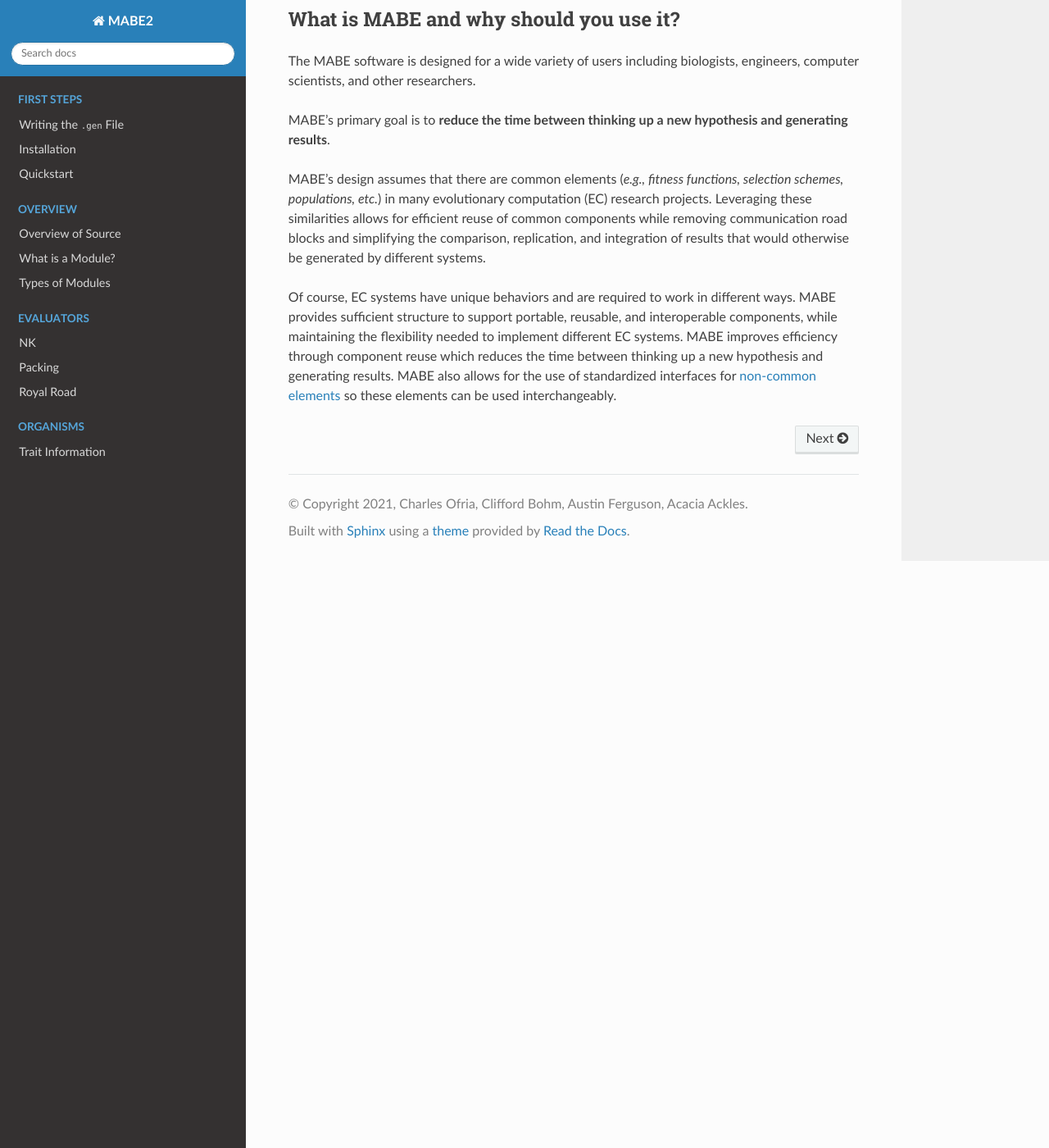
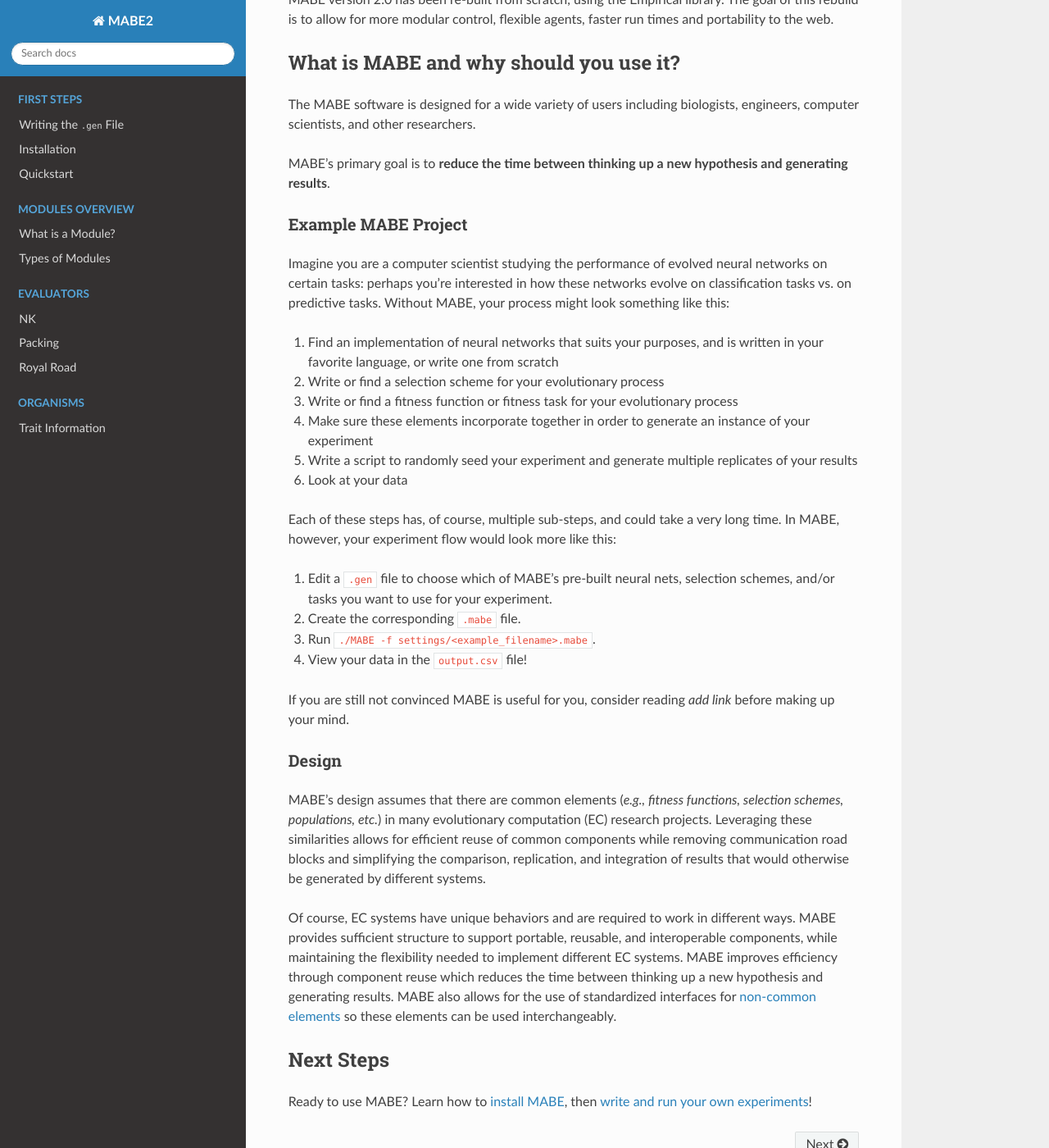
Before and after one commit to mercere99/MABE2, a Sphinx documentation site: the page built from docs/index.rst, in a window 1280 px wide and 1400 px high, scrolled down 729 px. Shown: the whole window at 82% size. Built offline with Sphinx 7.4.7 and the Read the Docs theme 2.0.0, drawn with Linux system fonts in a browser that asks for light colours.

Commit message:
Update MABE intro page with Aria's edits

```diff
--- a/docs/index.rst
+++ b/docs/index.rst
@@ -11,7 +11,9 @@ Welcome to MABE2's documentation!
 .. image:: images/MABE.png
   :width: 600
 
-`Visit MABE2 on github here <https://github.com/mercere99/MABE2>`_.
+.. important::
+  `Visit MABE2 on github here <https://github.com/mercere99/MABE2>`_.
+
 
 Modular Agent Based Evolver (MABE) is a software framework that allows users to easily build and customize software for evolutionary
 computation or artificial life. The resulting systems are useful for studying evolutionary dynamics, solving complex
@@ -28,6 +30,35 @@ researchers.
 
 MABE’s primary goal is to **reduce the time between thinking up a new hypothesis and generating results**.
 
+
+Example MABE Project
+********************
+
+Imagine you are a computer scientist studying the performance of evolved neural networks on certain tasks:
+perhaps you're interested in how these networks evolve on classification tasks vs. on predictive tasks.
+Without MABE, your process might look something like this:
+
+1. Find an implementation of neural networks that suits your purposes, and is written in your favorite language, or write one from scratch
+2. Write or find a selection scheme for your evolutionary process
+3. Write or find a fitness function or fitness task for your evolutionary process
+4. Make sure these elements incorporate together in order to generate an instance of your experiment
+5. Write a script to randomly seed your experiment and generate multiple replicates of your results
+6. Look at your data
+
+Each of these steps has, of course, multiple sub-steps, and could take a very long time. In MABE, however,
+your experiment flow would look more like this:
+
+1. Edit a ``.gen`` file to choose which of MABE's pre-built neural nets, selection schemes, and/or tasks you want to use for your experiment.
+2. Create the corresponding ``.mabe`` file.
+3. Run ``./MABE -f settings/<example_filename>.mabe``.
+4. View your data in the ``output.csv`` file!
+
+
+If you are still not convinced MABE is useful for you, consider reading *add link* before making up your mind.
+
+Design
+******
+
 MABE's design assumes that there are common elements (*e.g., fitness functions, selection schemes, populations, etc.*) in
 many evolutionary computation (EC) research projects. Leveraging these similarities allows for efficient reuse of common
 components while removing communication road blocks and simplifying the comparison, replication, and integration of
@@ -39,7 +70,9 @@ reusable, and interoperable components, while maintaining the flexibility needed
 MABE also allows for the use of standardized interfaces for  `non-common elements <modules/00_module_overview.html>`_
 so these elements can be used interchangeably.
 
-
+Next Steps
+----------
+Ready to use MABE? Learn how to `install MABE <first_steps/00_installation.html>`_, then `write and run your own experiments <first_steps/01_quickstart.html>`_!
 
 .. toctree::
    :hidden:
@@ -51,10 +84,9 @@ so these elements can be used interchangeably.
 
 .. toctree::
    :hidden:
-   :caption: Overview
+   :caption: Modules Overview
    :glob:
 
-   source/*
    modules/*
 
 
```
